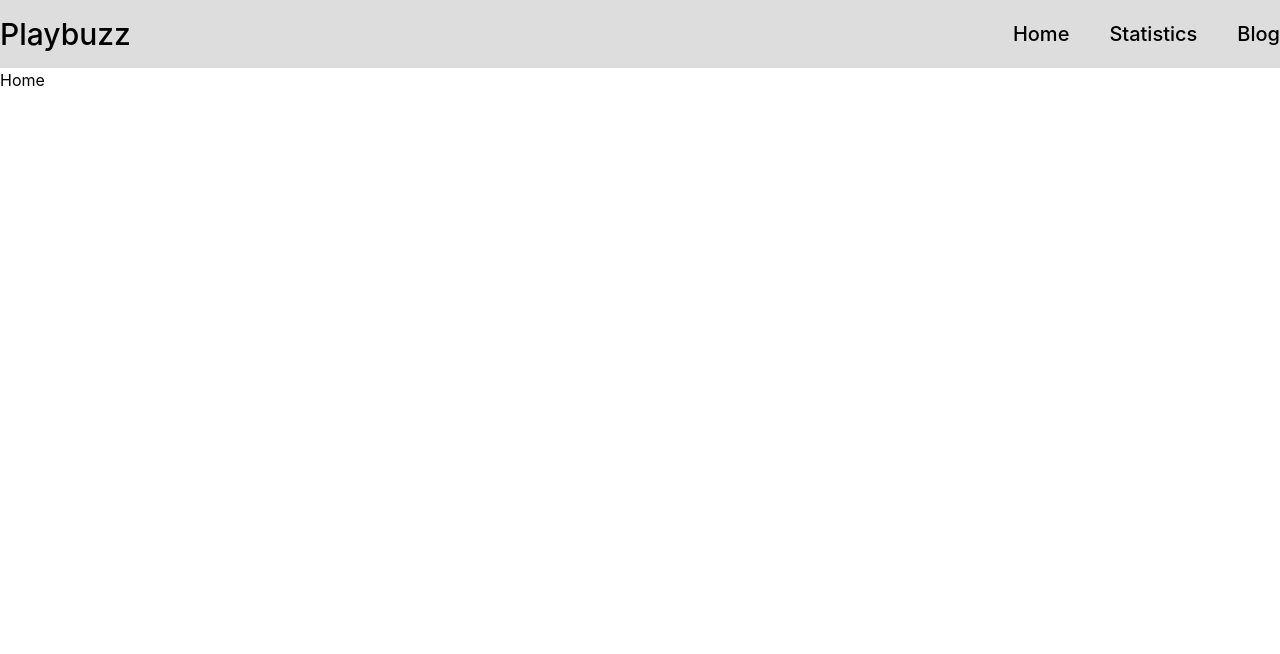
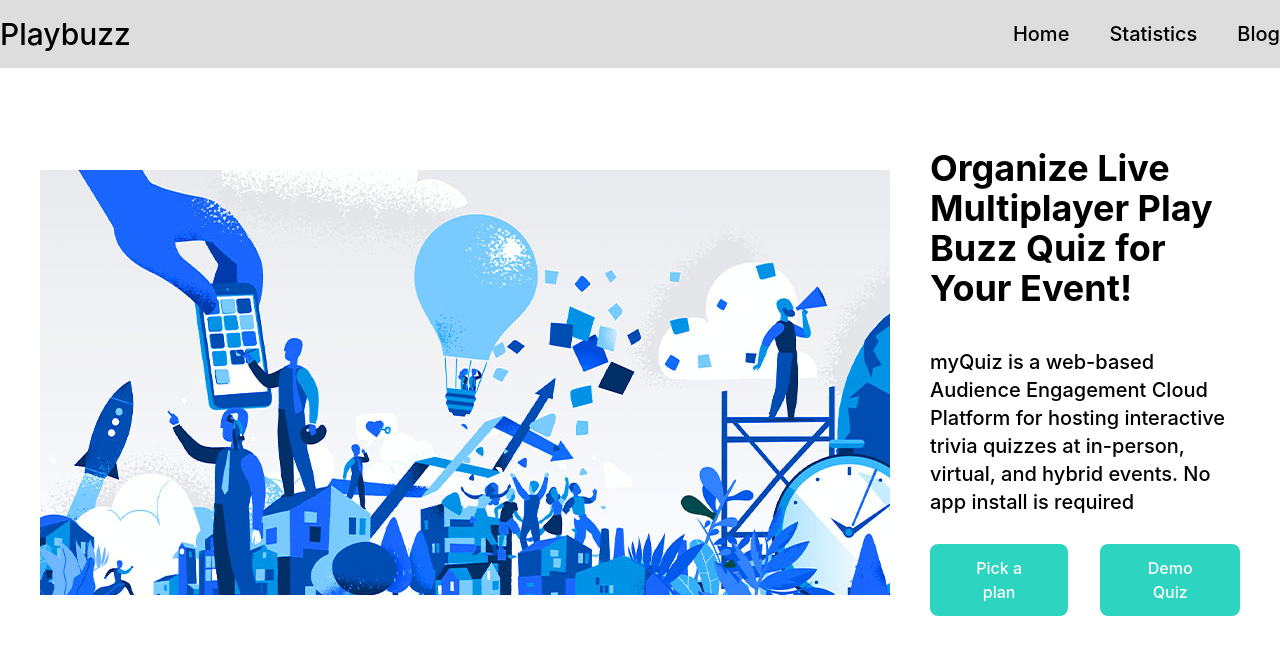
Before and after one commit to mohammedtakbir/Assignment-09-Quizlet, a React (Create React App) app: page / in a window 1280 px wide. Shown: the top 654 px of the page. Built offline with nearby package versions, Linux system fonts and the light colour scheme.

Commit message:
header added

```diff
--- a/src/components/Home/Home.js
+++ b/src/components/Home/Home.js
@@ -1,9 +1,21 @@
 import React from 'react';
-
+import headerImg from '../../images/header--img.jpg'
 const Home = () => {
     return (
-        <div>
-            <h1>Home</h1>
+        <div className='container mx-auto'>
+            <div className='mt-10 flex items-center gap-10 p-10'>
+                <img className='w-full' src={headerImg} alt="" />
+                <div>
+                    <h2 className='font-bold text-4xl mb-10'>Organize Live Multiplayer Play Buzz Quiz for Your Event!</h2>
+                    <p className='font-medium text-xl mb-7'>
+                        myQuiz is a web-based Audience Engagement Cloud Platform for hosting interactive trivia quizzes at in-person, virtual, and hybrid events. No app install is required
+                    </p>
+                    <div className='flex'>
+                        <button className='bg-teal-400 py-3 px-7 mr-8 text-white font-medium rounded-lg inline-block'>Pick a plan</button>
+                        <button className='bg-teal-400 py-3 px-7 text-white font-medium rounded-lg inline-block'>Demo Quiz</button>
+                    </div>
+                </div>
+            </div>
         </div>
     );
 };
```
Also changed, not shown: src/images/header--img.jpg (added).
